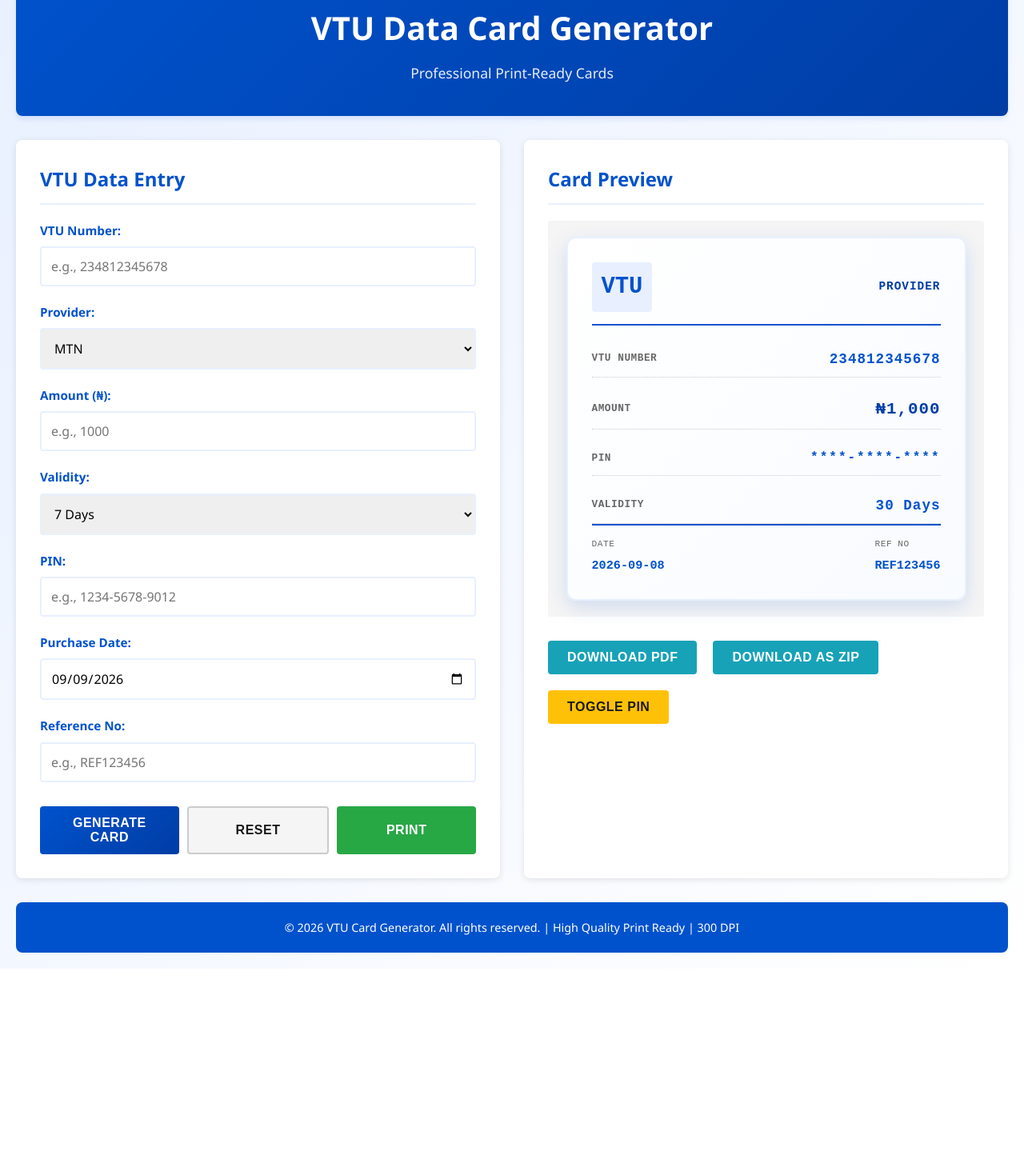
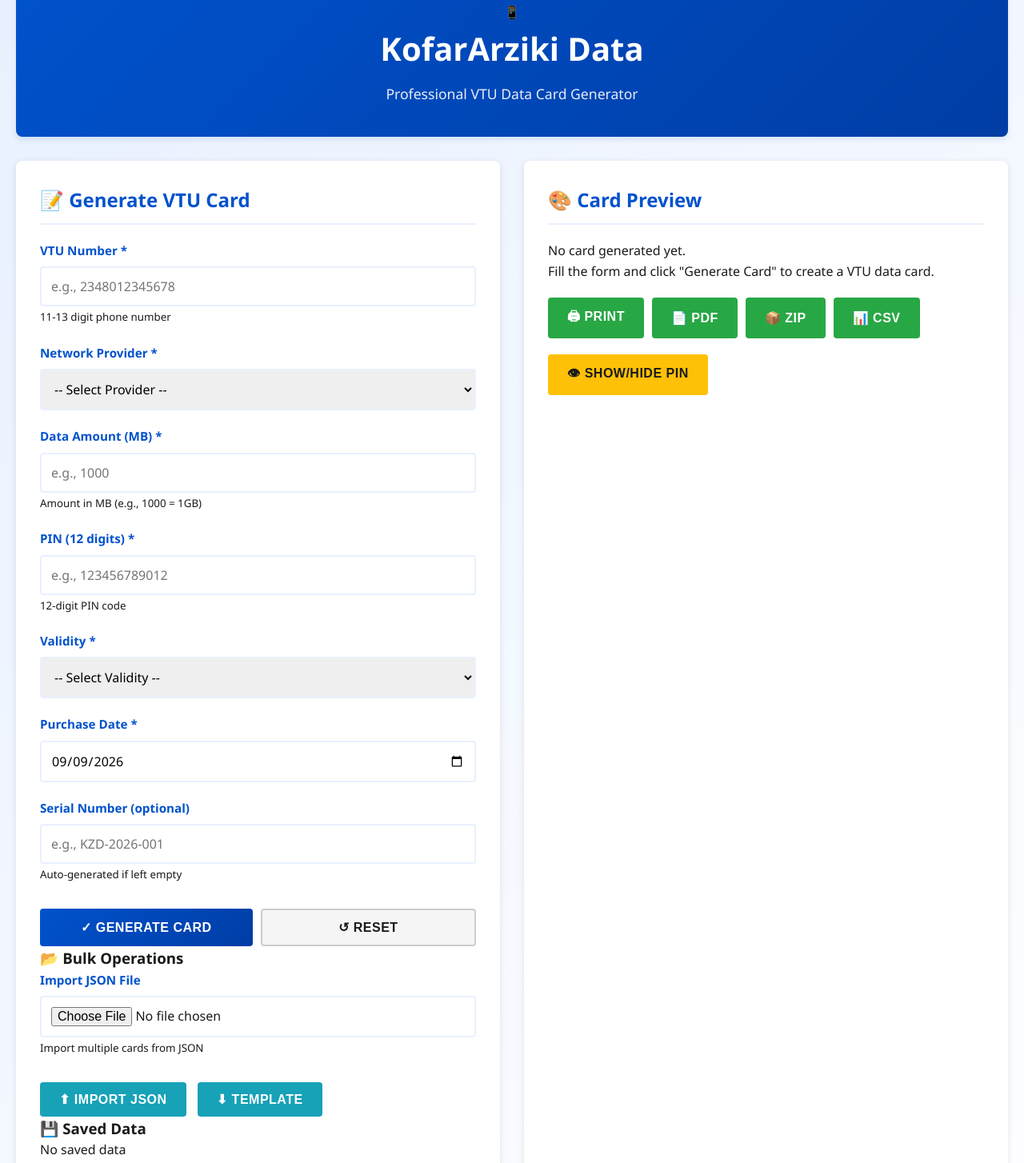
Before and after one commit to samarininyass099-stack/Kofararziki-zip-, a plain HTML site: page index.html in a window 1280 px wide. Shown: the part 57-1511 px from the top of the page at 80% size. Before the commit the page ends 1268 px from the top, so only its background shows below. Drawn offline with Linux system fonts and the light colour scheme.

Commit message:
Complete rewrite: Professional VTU Data Card Generator with all features

```diff
--- a/index.html
+++ b/index.html
@@ -3,7 +3,8 @@
 <head>
     <meta charset="UTF-8">
     <meta name="viewport" content="width=device-width, initial-scale=1.0">
-    <title>VTU Data Card Generator</title>
+    <meta name="description" content="KofarArziki Data - Professional VTU Data Card Generator and Printing System for Nigeria">
+    <title>KofarArziki Data - VTU Card Generator</title>
     <link rel="stylesheet" href="style.css">
     <link rel="stylesheet" href="print.css" media="print">
 </head>
@@ -12,25 +13,39 @@
         <!-- Header -->
         <header class="header">
             <div class="header-content">
-                <h1>VTU Data Card Generator</h1>
-                <p>Professional Print-Ready Cards</p>
+                <div class="logo">
+                    <span class="logo-icon">📱</span>
+                    <h1>KofarArziki Data</h1>
+                </div>
+                <p class="tagline">Professional VTU Data Card Generator</p>
             </div>
         </header>
 
         <!-- Main Content -->
         <main class="main-content">
-            <!-- Input Panel -->
+            <!-- Left Panel: Form -->
             <section class="panel input-panel">
-                <h2>VTU Data Entry</h2>
-                <form id="vtuForm">
+                <h2>📝 Generate VTU Card</h2>
+
+                <form id="vtuForm" class="vtu-form">
+                    <!-- VTU Number -->
                     <div class="form-group">
-                        <label for="vtuNumber">VTU Number:</label>
-                        <input type="text" id="vtuNumber" placeholder="e.g., 234812345678" required>
+                        <label for="vtuNumber">VTU Number <span class="required">*</span></label>
+                        <input
+                            type="text"
+                            id="vtuNumber"
+                            placeholder="e.g., 2348012345678"
+                            required
+                            aria-label="VTU Number"
+                        >
+                        <small class="form-help">11-13 digit phone number</small>
                     </div>
 
+                    <!-- Network Provider -->
                     <div class="form-group">
-                        <label for="provider">Provider:</label>
-                        <select id="provider">
+                        <label for="provider">Network Provider <span class="required">*</span></label>
+                        <select id="provider" required aria-label="Network Provider">
+                            <option value="">-- Select Provider --</option>
                             <option value="MTN">MTN</option>
                             <option value="Airtel">Airtel</option>
                             <option value="Glo">Glo</option>
@@ -38,97 +53,164 @@
                         </select>
                     </div>
 
+                    <!-- Data Amount -->
                     <div class="form-group">
-                        <label for="amount">Amount (₦):</label>
-                        <input type="text" id="amount" placeholder="e.g., 1000" required>
+                        <label for="amount">Data Amount (MB) <span class="required">*</span></label>
+                        <input
+                            type="number"
+                            id="amount"
+                            placeholder="e.g., 1000"
+                            min="1"
+                            required
+                            aria-label="Data Amount in MB"
+                        >
+                        <small class="form-help">Amount in MB (e.g., 1000 = 1GB)</small>
                     </div>
 
+                    <!-- PIN -->
                     <div class="form-group">
-                        <label for="validity">Validity:</label>
-                        <select id="validity">
+                        <label for="pin">PIN (12 digits) <span class="required">*</span></label>
+                        <input
+                            type="text"
+                            id="pin"
+                            placeholder="e.g., 123456789012"
+                            maxlength="12"
+                            required
+                            aria-label="12-digit PIN"
+                        >
+                        <small class="form-help">12-digit PIN code</small>
+                    </div>
+
+                    <!-- Validity -->
+                    <div class="form-group">
+                        <label for="validity">Validity <span class="required">*</span></label>
+                        <select id="validity" required aria-label="Card Validity">
+                            <option value="">-- Select Validity --</option>
                             <option value="7 Days">7 Days</option>
+                            <option value="14 Days">14 Days</option>
                             <option value="30 Days">30 Days</option>
                             <option value="90 Days">90 Days</option>
                             <option value="365 Days">365 Days</option>
                         </select>
                     </div>
 
+                    <!-- Purchase Date -->
                     <div class="form-group">
-                        <label for="pin">PIN:</label>
-                        <input type="text" id="pin" placeholder="e.g., 1234-5678-9012" required>
+                        <label for="purchaseDate">Purchase Date <span class="required">*</span></label>
+                        <input
+                            type="date"
+                            id="purchaseDate"
+                            required
+                            aria-label="Purchase Date"
+                        >
                     </div>
 
+                    <!-- Serial Number (optional) -->
                     <div class="form-group">
-                        <label for="purchaseDate">Purchase Date:</label>
-                        <input type="date" id="purchaseDate" required>
+                        <label for="serialNumber">Serial Number (optional)</label>
+                        <input
+                            type="text"
+                            id="serialNumber"
+                            placeholder="e.g., KZD-2026-001"
+                            aria-label="Serial Number"
+                        >
+                        <small class="form-help">Auto-generated if left empty</small>
                     </div>
 
+                    <!-- Form Actions -->
+                    <div class="form-actions">
+                        <button type="button" class="btn btn-primary" onclick="generateCard()" aria-label="Generate Card">
+                            ✓ Generate Card
+                        </button>
+                        <button type="button" class="btn btn-secondary" onclick="resetForm()" aria-label="Reset Form">
+                            ↺ Reset
+                        </button>
+                    </div>
+                </form>
+
+                <!-- Import/Export Section -->
+                <div class="import-export-section">
+                    <h3>📂 Bulk Operations</h3>
+
                     <div class="form-group">
-                        <label for="referenceNo">Reference No:</label>
-                        <input type="text" id="referenceNo" placeholder="e.g., REF123456">
+                        <label for="jsonFile">Import JSON File</label>
+                        <input
+                            type="file"
+                            id="jsonFile"
+                            accept=".json"
+                            aria-label="Import JSON file"
+                        >
+                        <small class="form-help">Import multiple cards from JSON</small>
                     </div>
 
-                    <div class="form-actions">
-                        <button type="button" class="btn btn-primary" onclick="generateCard()">Generate Card</button>
-                        <button type="button" class="btn btn-secondary" onclick="resetForm()">Reset</button>
-                        <button type="button" class="btn btn-success" onclick="printCard()">Print</button>
-                    </div>
-                </form>
-            </section>
-
-            <!-- Preview Panel -->
-            <section class="panel preview-panel">
-                <h2>Card Preview</h2>
-                <div id="cardPreview" class="card-preview">
-                    <div class="vtu-card">
-                        <div class="card-header">
-                            <div class="card-logo">VTU</div>
-                            <div class="card-provider">PROVIDER</div>
-                        </div>
-                        <div class="card-body">
-                            <div class="card-field">
-                                <span class="field-label">VTU Number</span>
-                                <span class="field-value" id="displayVTU">234812345678</span>
-                            </div>
-                            <div class="card-field">
-                                <span class="field-label">Amount</span>
-                                <span class="field-value amount" id="displayAmount">₦1,000</span>
-                            </div>
-                            <div class="card-field">
-                                <span class="field-label">PIN</span>
-                                <span class="field-value pin" id="displayPIN">****-****-****</span>
-                            </div>
-                            <div class="card-field">
-                                <span class="field-label">Validity</span>
-                                <span class="field-value" id="displayValidity">30 Days</span>
-                            </div>
-                        </div>
-                        <div class="card-footer">
-                            <div class="footer-item">
-                                <span class="footer-label">Date</span>
-                                <span class="footer-value" id="displayDate">2026-09-08</span>
-                            </div>
-                            <div class="footer-item">
-                                <span class="footer-label">Ref No</span>
-                                <span class="footer-value" id="displayRef">REF123456</span>
-                            </div>
-                        </div>
+                    <div class="bulk-actions">
+                        <button type="button" class="btn btn-info" onclick="importJSON()" aria-label="Import JSON">
+                            ⬆ Import JSON
+                        </button>
+                        <button type="button" class="btn btn-info" onclick="downloadTemplateJSON()" aria-label="Download Template">
+                            ⬇ Template
+                        </button>
                     </div>
                 </div>
 
-                <!-- Additional Actions -->
+                <!-- Data Storage Section -->
+                <div class="storage-section">
+                    <h3>💾 Saved Data</h3>
+                    <p class="storage-info" id="storageInfo">No saved data</p>
+                    <button type="button" class="btn btn-warning" onclick="clearStorage()" aria-label="Clear Saved Data">
+                        🗑 Clear All
+                    </button>
+                </div>
+            </section>
+
+            <!-- Right Panel: Preview & Actions -->
+            <section class="panel preview-panel">
+                <h2>🎨 Card Preview</h2>
+
+                <div id="cardPreview" class="card-preview-container">
+                    <!-- Cards will be generated here -->
+                    <div class="no-card-message">
+                        <p>No card generated yet.</p>
+                        <p>Fill the form and click "Generate Card" to create a VTU data card.</p>
+                    </div>
+                </div>
+
+                <!-- Preview Actions -->
                 <div class="preview-actions">
-                    <button type="button" class="btn btn-info" onclick="downloadPDF()">Download PDF</button>
-                    <button type="button" class="btn btn-info" onclick="downloadZIP()">Download as ZIP</button>
-                    <button type="button" class="btn btn-warning" onclick="togglePINVisibility()">Toggle PIN</button>
+                    <button type="button" class="btn btn-success" onclick="printCards()" aria-label="Print Card">
+                        🖨 Print
+                    </button>
+                    <button type="button" class="btn btn-success" onclick="downloadPDF()" aria-label="Download as PDF">
+                        📄 PDF
+                    </button>
+                    <button type="button" class="btn btn-success" onclick="downloadZIP()" aria-label="Download as ZIP">
+                        📦 ZIP
+                    </button>
+                    <button type="button" class="btn btn-success" onclick="downloadCSV()" aria-label="Download as CSV">
+                        📊 CSV
+                    </button>
+                    <button type="button" class="btn btn-warning" onclick="togglePINVisibility()" aria-label="Toggle PIN Visibility">
+                        👁 Show/Hide PIN
+                    </button>
                 </div>
+
+                <!-- Card Count -->
+                <div class="card-count" id="cardCount"></div>
             </section>
         </main>
 
         <!-- Footer -->
         <footer class="footer">
-            <p>&copy; 2026 VTU Card Generator. All rights reserved. | High Quality Print Ready | 300 DPI</p>
+            <p>&copy; 2026 KofarArziki Data. All rights reserved. | Professional VTU Card Generator</p>
+            <p class="footer-links">
+                <span>Mobile Responsive</span> •
+                <span>Print Ready (300 DPI)</span> •
+                <span>Made in Nigeria 🇳🇬</span>
+            </p>
         </footer>
+
+        <!-- Notification Container -->
+        <div id="notificationContainer" class="notification-container" aria-live="polite" aria-atomic="true"></div>
     </div>
 
     <script src="script.js"></script>
```
